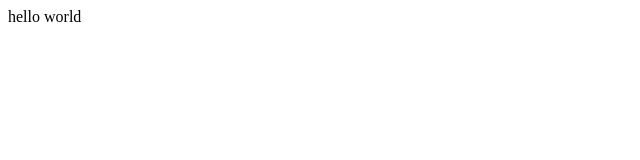
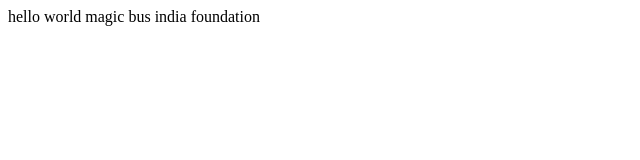
Before and after one commit to Rohithdiliban/hello-world, a plain HTML site: page index.html in a window 1280 px wide. Shown: the whole page, without its empty margins (0-640 px from the left). Drawn offline with Linux system fonts and the light colour scheme.

Commit message:
Update index.html

```diff
--- a/index.html
+++ b/index.html
@@ -7,7 +7,7 @@
 </head>
 <body>
 
-    hello world
+    hello world magic bus india foundation
 
 </body>
 </html>
```
